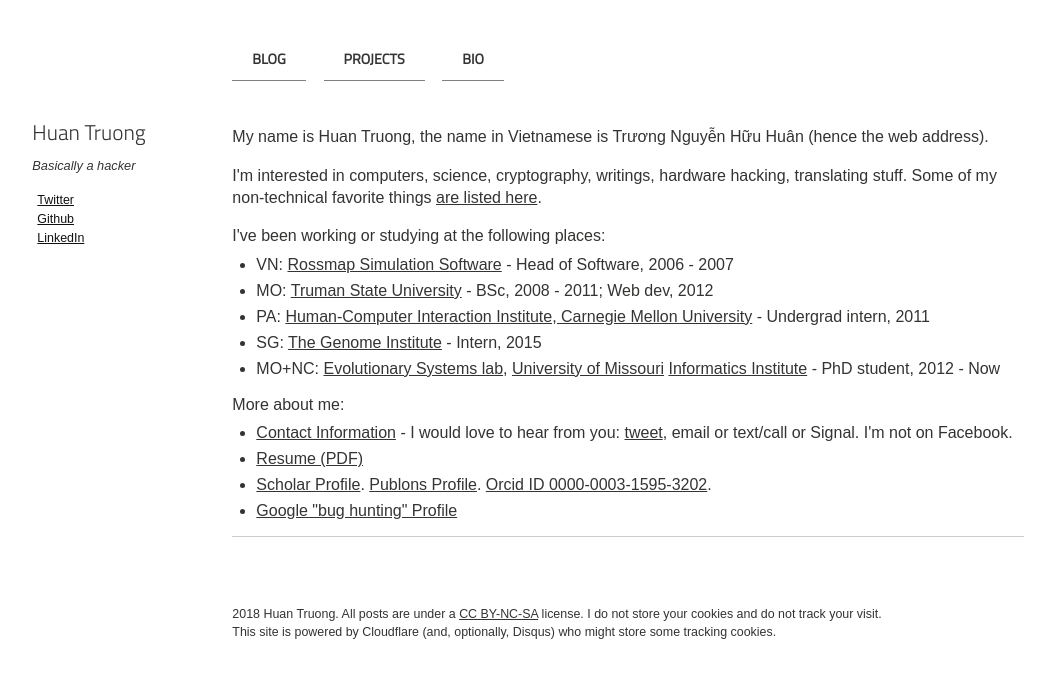
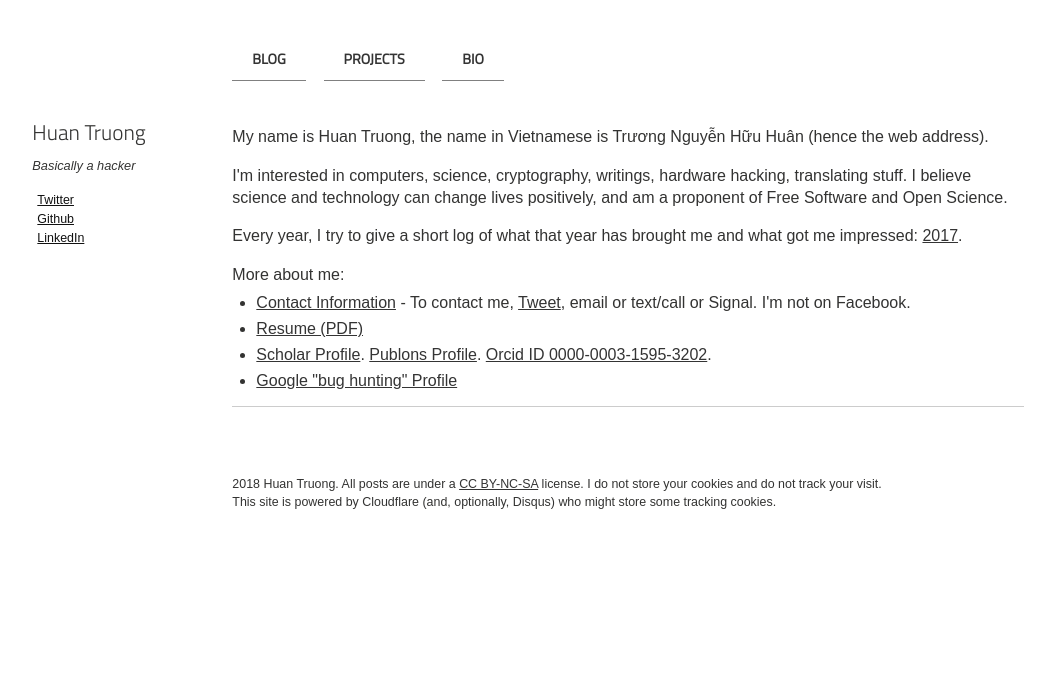
Before and after one commit to htruong/htruong.github.io, a Jekyll site: the page built from about.md, in a window 1280 px wide. Shown: the top 678 px of the page, without its empty margins (116-1155 px from the left). Built offline with Jekyll 4.4.1, drawn with Linux system fonts in a browser that asks for light colours.

Commit message:
[site] change the about section

```diff
--- a/about.md
+++ b/about.md
@@ -5,19 +5,13 @@ title : "About"
 
 My name is Huan Truong, the name in Vietnamese is Trương Nguyễn Hữu Huân (hence the web address).
 
-I'm interested in computers, science, cryptography, writings, hardware hacking, translating stuff. Some of my non-technical favorite things [are listed here](http://www.tnhh.net/posts/favorite-things-2017.html).
+I'm interested in computers, science, cryptography, writings, hardware hacking, translating stuff. I believe science and technology can change lives positively, and am a proponent of Free Software and Open Science.
 
-I've been working or studying at the following places:
-
-- VN: [Rossmap Simulation Software](http://rossmap.com.vn/) - Head of Software, 2006 - 2007
-- MO: [Truman State University](http://www.truman.edu/) - BSc, 2008 - 2011; Web dev, 2012
-- PA: [Human-Computer Interaction Institute, Carnegie Mellon University](http://www.cmu.edu/) - Undergrad intern, 2011
-- SG: [The Genome Institute](http://www.a-star.edu.sg/gis) - Intern, 2015
-- MO+NC: [Evolutionary Systems lab](http://www4.ncsu.edu/~gconant/), [University of Missouri](http://www.mizzou.edu/) [Informatics Institute](http://muii.missouri.edu/) - PhD student, 2012 - Now
+Every year, I try to give a short log of what that year has brought me and what got me impressed: [2017](/posts/favorite-things-2017.html).
 
 More about me:
 
-- [Contact Information](/vc) - I would love to hear from you: [tweet](https://twitter.com/huant), email or text/call or Signal. I'm not on Facebook.
+- [Contact Information](/vc) - To contact me, [Tweet](https://twitter.com/huant), email or text/call or Signal. I'm not on Facebook.
 - [Resume (PDF)](/resume.pdf)
 - [Scholar Profile](https://scholar.google.com/citations?user=ZTuFnawAAAAJ&hl=en). [Publons Profile](https://publons.com/a/1402833/). [Orcid ID 0000-0003-1595-3202](https://orcid.org/0000-0003-1595-3202).
 - [Google "bug hunting" Profile](https://bughunter.withgoogle.com/profile/d5f16dfd-6636-4460-ac1b-24d6c9bbb4b2)
```
